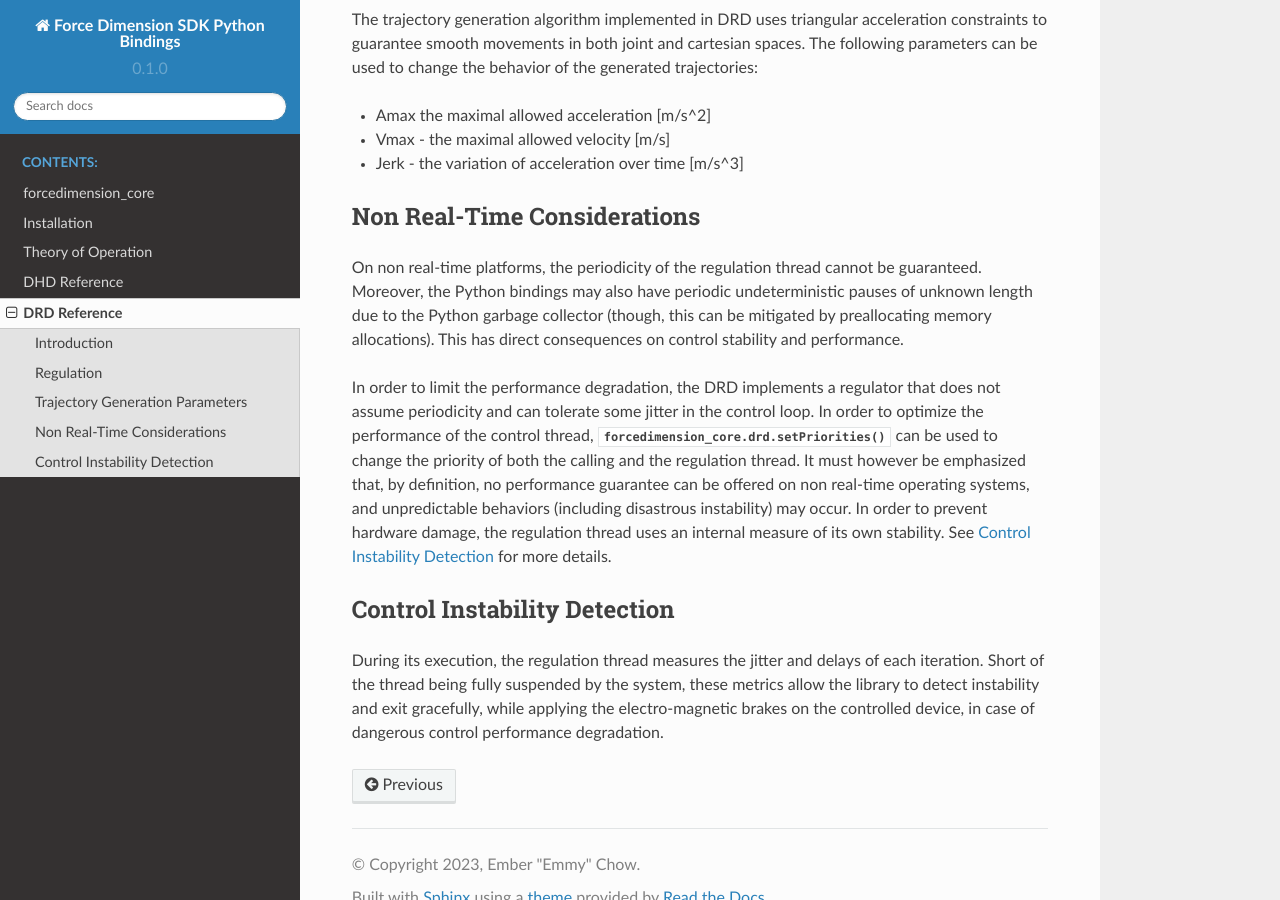
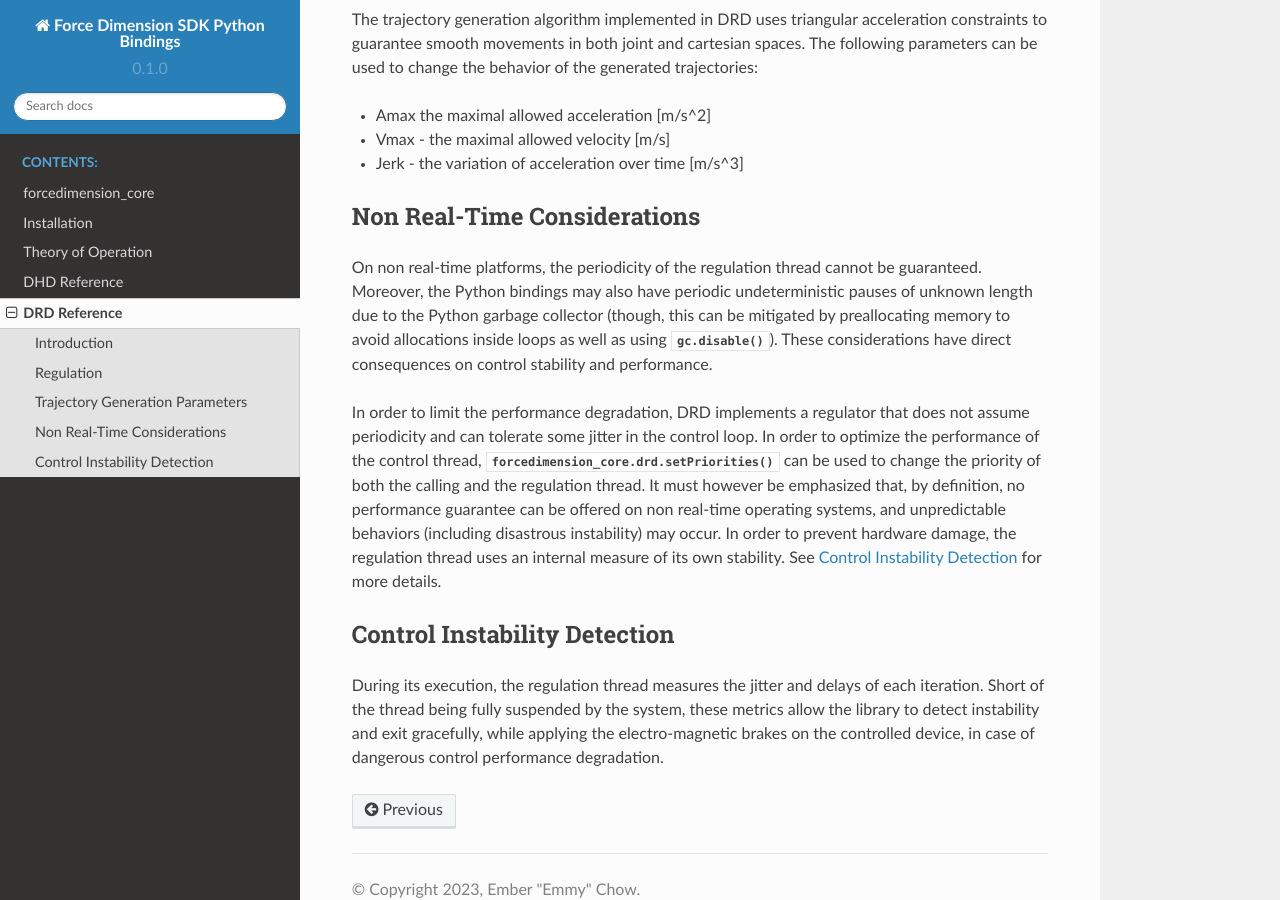
Before and after one commit to EmDash00/forcedimension_core-python-docs, a Sphinx documentation site: the page built from docs/source/forcedimension_core.drd-doc.rst, in a window 1280 px wide and 900 px high, scrolled down 1462 px. Built offline with Sphinx 7.4.7 and the Read the Docs theme 2.0.0, drawn with Linux system fonts in a browser that asks for light colours.

Commit message:
Drd doc elaborate on non real-time considerations with Python

```diff
--- a/docs/source/forcedimension_core.drd-doc.rst
+++ b/docs/source/forcedimension_core.drd-doc.rst
@@ -73,10 +73,11 @@ Non Real-Time Considerations
 ----------------------------
 On non real-time platforms, the periodicity of the regulation thread cannot be guaranteed. Moreover,
 the Python bindings may also have periodic undeterministic pauses of unknown length due to the Python
-garbage collector (though, this can be mitigated by preallocating memory allocations).
-This has direct consequences on control stability and performance.
+garbage collector (though, this can be mitigated by preallocating memory to avoid allocations inside loops as well
+as using :func:`gc.disable()`).
+These considerations have direct consequences on control stability and performance.
 
-In order to limit the performance degradation, the DRD
+In order to limit the performance degradation, DRD
 implements a regulator that does not assume periodicity and can tolerate some jitter in the control loop.
 In order to optimize the performance of the control thread, :func:`forcedimension_core.drd.setPriorities()`
 can be used to change the priority of  both the calling and the regulation thread. It must however be
```
